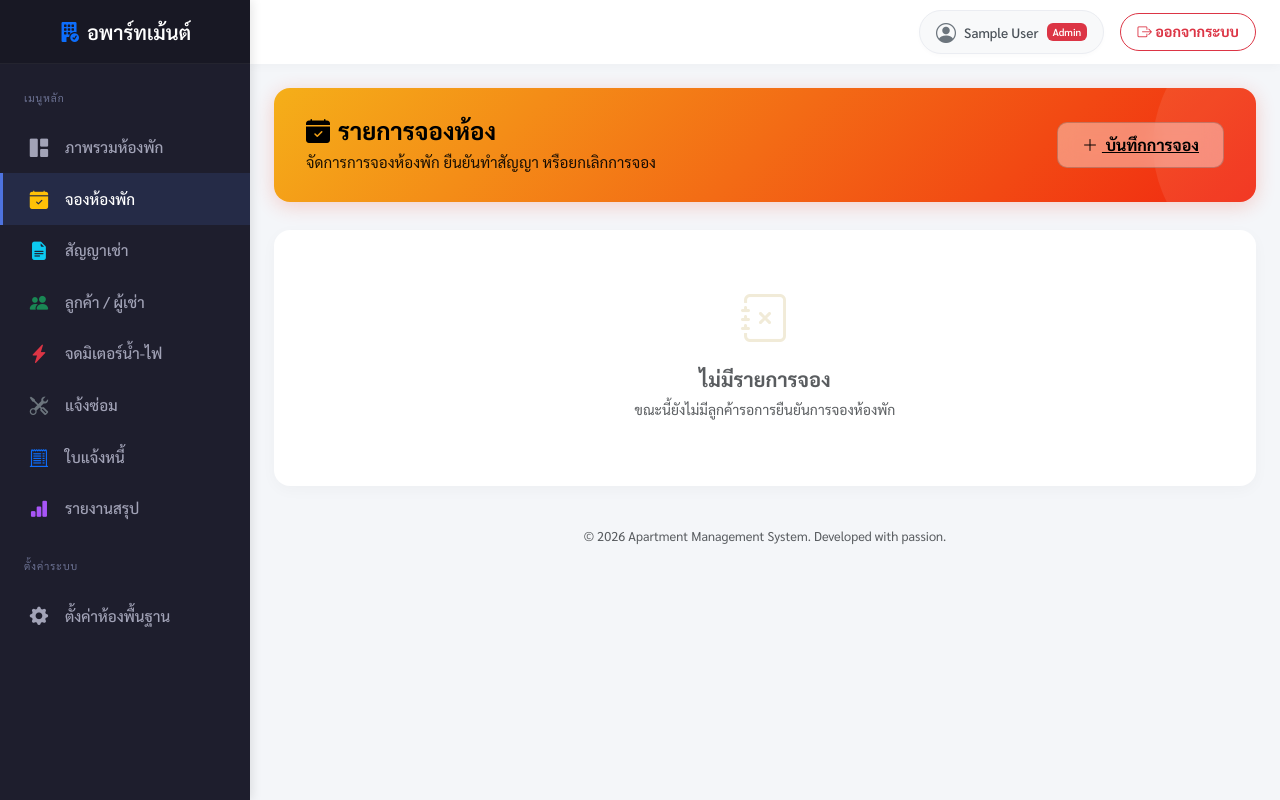
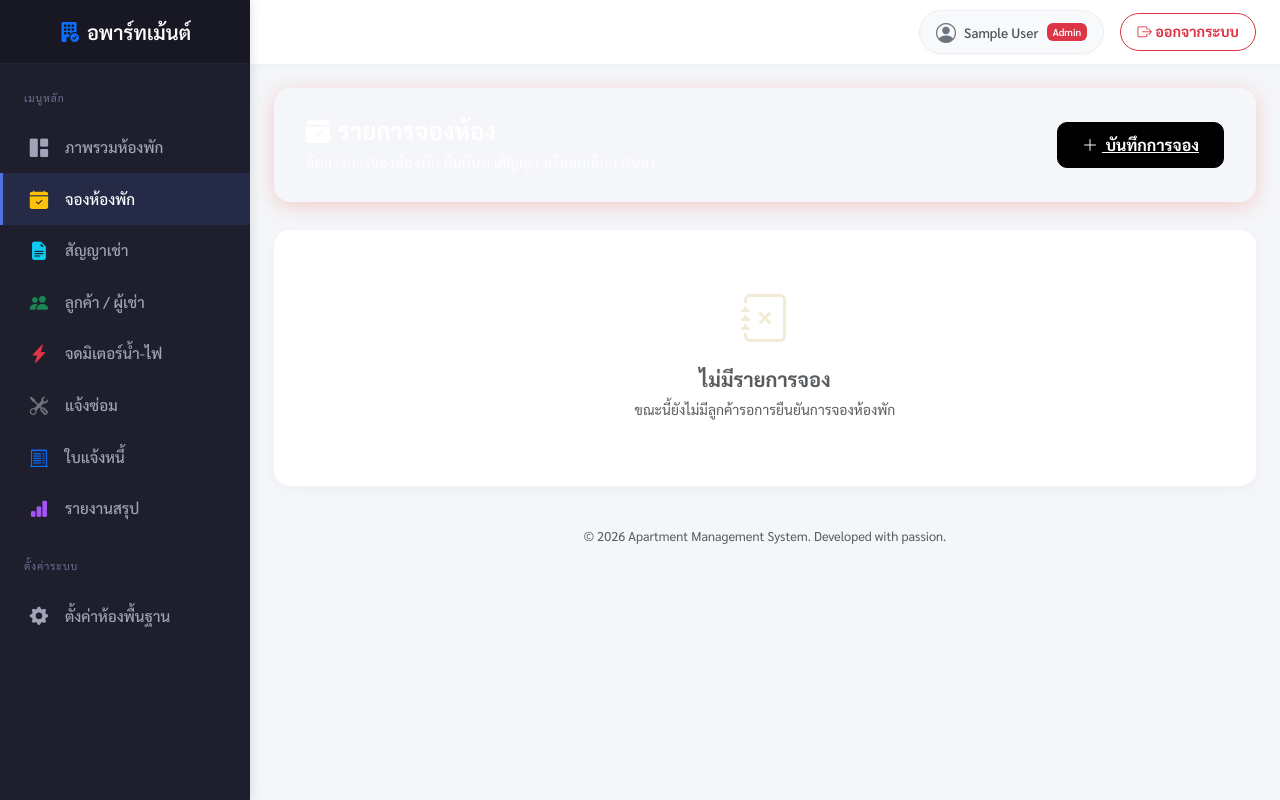
Before and after one commit to Mightycgm/ICT22667-Project, a Django app: page /bookings/ in a window 1280 px wide. Run offline with Django 5.2, Linux system fonts and the light colour scheme; the visitor is signed in with stand-in values (Sample User, id 1); data that the repository does not hold is empty.

Commit message:
เเก้สีหน้ารายการจองห้อง

```diff
--- a/Apartment Management Project/apartment_project/apartment/templates/apartment/booking/list.html
+++ b/Apartment Management Project/apartment_project/apartment/templates/apartment/booking/list.html
@@ -3,13 +3,13 @@
 
 <style>
     .booking-list-hero {
-        background: linear-gradient(135deg, #f5af19 0%, #f12711 100%);
+        background: linear-gradient(135deg, #f5af19 0%);
         border-radius: 16px;
         padding: 28px 32px;
         margin-bottom: 28px;
         position: relative;
         overflow: hidden;
-        color: #000;
+        color: #ffffff;
         box-shadow: 0 4px 20px rgba(241, 39, 17, 0.2);
         display: flex;
         justify-content: space-between;
@@ -38,10 +38,10 @@
         font-size: 0.95rem;
     }
     .btn-add-booking {
-        background: rgba(255, 255, 255, 0.4);
+        background: rgb(0, 0, 0);
         backdrop-filter: blur(10px);
-        border: 1px solid rgba(0, 0, 0, 0.2);
-        color: #000;
+        border: 1px solid rgb(0, 0, 0);
+        color: #ffffff;
         font-weight: 700;
         padding: 10px 24px;
         border-radius: 10px;
@@ -50,9 +50,9 @@
         z-index: 1;
     }
     .btn-add-booking:hover {
-        background: rgba(255, 255, 255, 0.6);
+        background: rgba(0, 0, 0, 0.6);
         transform: translateY(-2px);
-        color: #000;
+        color: #ffffff;
     }
 
     .booking-card {
```
